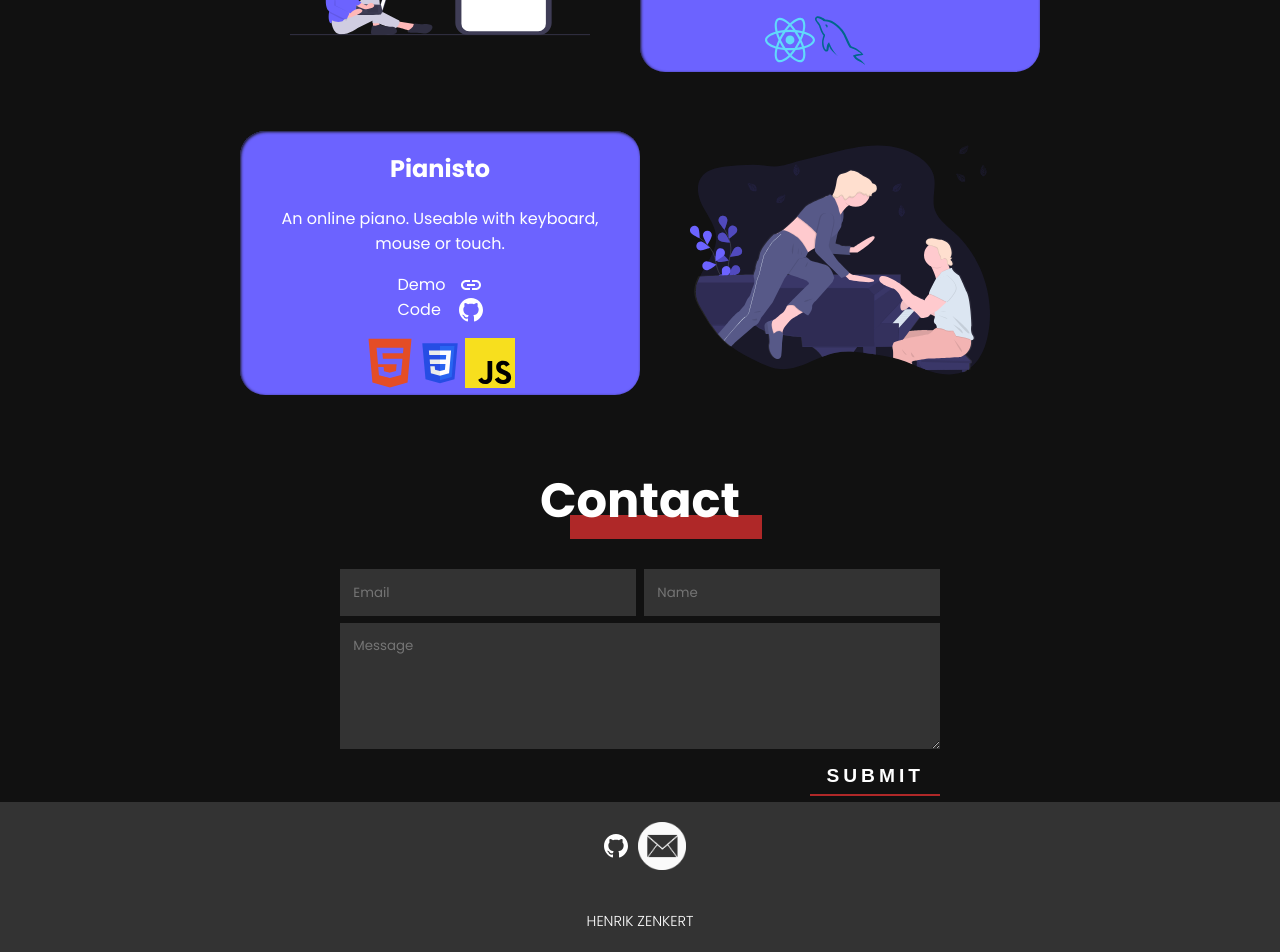
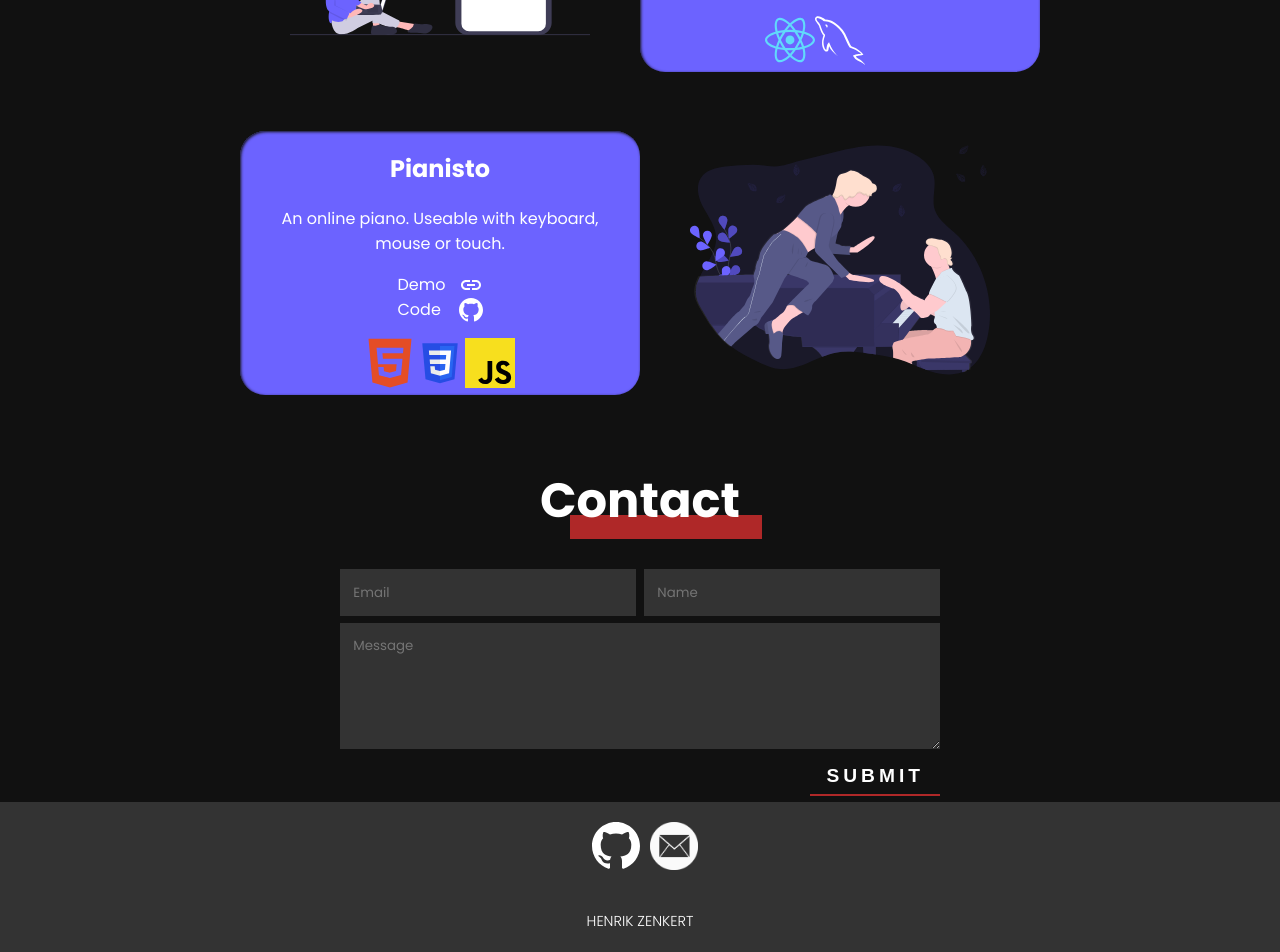
Before and after one commit to YesSeri/portfolio-page, a Next.js app: page / in a window 1280 px wide. Shown: the part 2231-3183 px from the top of the page. Built offline with nearby package versions, Linux system fonts and the light colour scheme.

Commit message:
small improvments

```diff
--- a/components/Contact/Contact.module.css
+++ b/components/Contact/Contact.module.css
@@ -77,6 +77,14 @@
 
 
 @media screen and (max-width: 800px) {
+	.email {
+		margin-right: 0;
+	}
+
+	.name {
+		margin-left: 0;
+	}
+
 	.innerContainer {
 		flex-direction: column;
 	}
--- a/components/Projects/projectInfo.js
+++ b/components/Projects/projectInfo.js
@@ -9,7 +9,7 @@ const projectsArr = [
 		tech: [
 			{ name: "React", link: "/icons/react.svg" },
 			{ name: 'Node JS', link: '/icons/node.svg' },
-			{ name: "MYSQL", link: '/icons/mysql.svg' }
+			{ name: "MYSQL", link: '/icons/mysql-white.svg' }
 		]
 	},
 	// { name: 'RubyChess', pic: "/projects/undraw_react_native.svg", description: "", techDescription: "", },
@@ -22,7 +22,7 @@ const projectsArr = [
 		link: "",
 		tech: [
 			{ name: "React Native", link: "/icons/react.svg" },
-			{ name: "MYSQL", link: '/icons/mysql.svg' }
+			{ name: "MYSQL", link: '/icons/mysql-white.svg' }
 		]
 	},
 	{
--- a/components/SVG/GithubSVG.js
+++ b/components/SVG/GithubSVG.js
@@ -1,8 +1,8 @@
 import * as React from "react"
 
-const GithubSVG = ({ ...restProps }) => (
-	<svg xmlns="http://www.w3.org/2000/svg" width="24" height="24" viewBox="0 0 24 24" >
-		<path {...restProps} fill='white' d="M12 0c-6.626 0-12 5.373-12 12 0 5.302 3.438 9.8 8.207 11.387.599.111.793-.261.793-.577v-2.234c-3.338.726-4.033-1.416-4.033-1.416-.546-1.387-1.333-1.756-1.333-1.756-1.089-.745.083-.729.083-.729 1.205.084 1.839 1.237 1.839 1.237 1.07 1.834 2.807 1.304 3.492.997.107-.775.418-1.305.762-1.604-2.665-.305-5.467-1.334-5.467-5.931 0-1.311.469-2.381 1.236-3.221-.124-.303-.535-1.524.117-3.176 0 0 1.008-.322 3.301 1.23.957-.266 1.983-.399 3.003-.404 1.02.005 2.047.138 3.006.404 2.291-1.552 3.297-1.23 3.297-1.23.653 1.653.242 2.874.118 3.176.77.84 1.235 1.911 1.235 3.221 0 4.609-2.807 5.624-5.479 5.921.43.372.823 1.102.823 2.222v3.293c0 .319.192.694.801.576 4.765-1.589 8.199-6.086 8.199-11.386 0-6.627-5.373-12-12-12z" />
+const GithubSVG = ({ width = 24, height = 24, fill = 'white', ...restProps }) => (
+	<svg xmlns="http://www.w3.org/2000/svg" width={width} height={height} viewBox="0 0 24 24" >
+		<path {...restProps} fill={fill} d="M12 0c-6.626 0-12 5.373-12 12 0 5.302 3.438 9.8 8.207 11.387.599.111.793-.261.793-.577v-2.234c-3.338.726-4.033-1.416-4.033-1.416-.546-1.387-1.333-1.756-1.333-1.756-1.089-.745.083-.729.083-.729 1.205.084 1.839 1.237 1.839 1.237 1.07 1.834 2.807 1.304 3.492.997.107-.775.418-1.305.762-1.604-2.665-.305-5.467-1.334-5.467-5.931 0-1.311.469-2.381 1.236-3.221-.124-.303-.535-1.524.117-3.176 0 0 1.008-.322 3.301 1.23.957-.266 1.983-.399 3.003-.404 1.02.005 2.047.138 3.006.404 2.291-1.552 3.297-1.23 3.297-1.23.653 1.653.242 2.874.118 3.176.77.84 1.235 1.911 1.235 3.221 0 4.609-2.807 5.624-5.479 5.921.43.372.823 1.102.823 2.222v3.293c0 .319.192.694.801.576 4.765-1.589 8.199-6.086 8.199-11.386 0-6.627-5.373-12-12-12z" />
 	</svg>
 )
 
```
Also changed, not shown: public/icons/mysql-white.svg (added).
